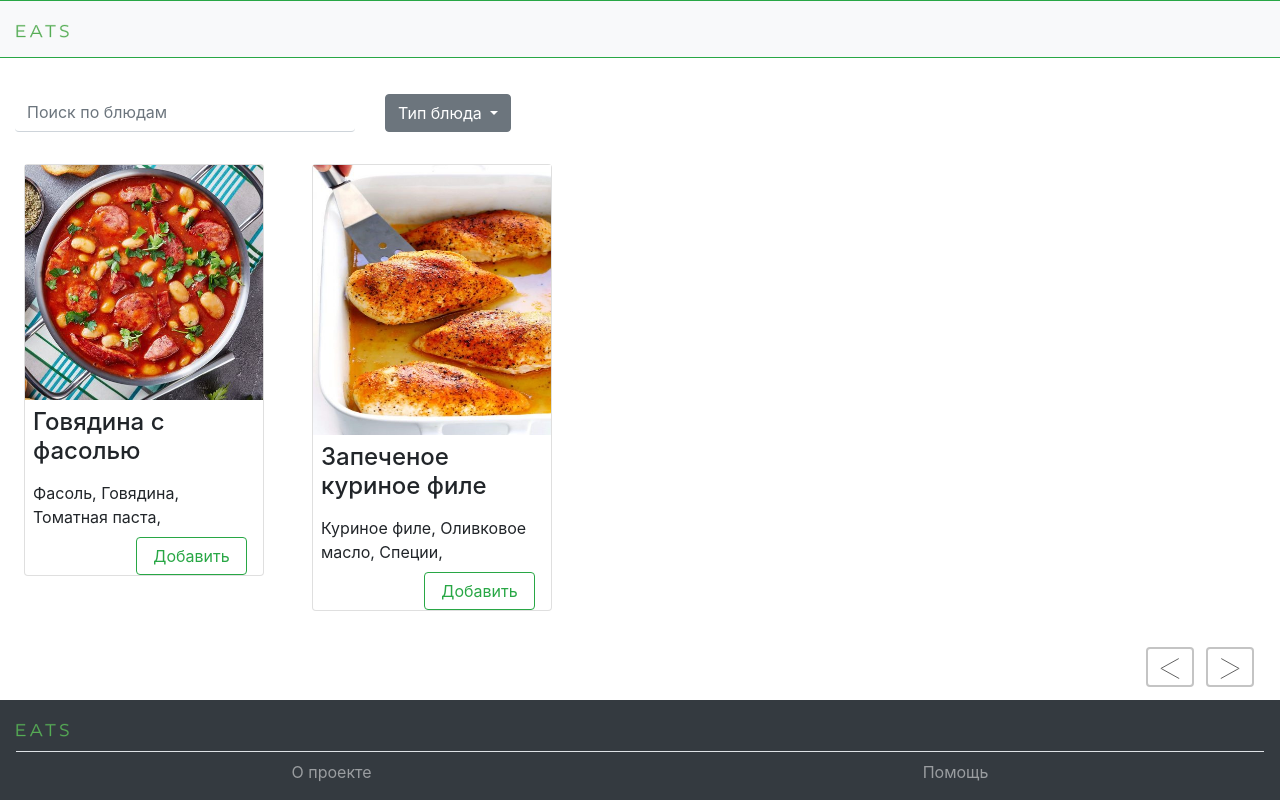
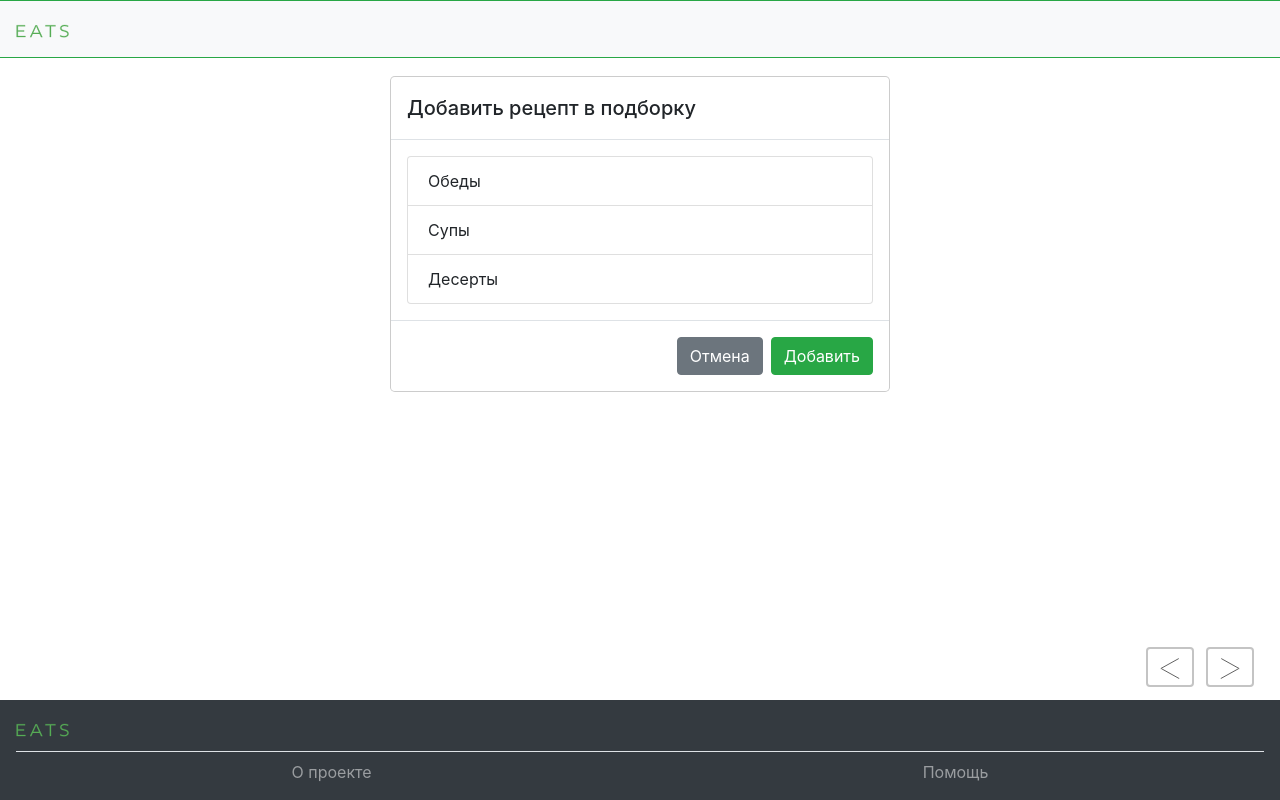
Before and after one commit to LizaSluzhaeva/EatsProject, a Vue app: page / in a window 1280 px wide. Built offline with nearby package versions, Linux system fonts and the light colour scheme.

Commit message:
feat: add Modal window for adding into selection

```diff
--- a/src/App.vue
+++ b/src/App.vue
@@ -2,13 +2,14 @@
   <div id="app" class="d-flex  justify-content-between" style="flex-direction: column; height: 100vh;">
     <TopBar></TopBar>
     <div>
-      <div class="mt-4 container row">
-        <SearchRecipe class="col col-lg-4 col-md-4 col-sm-4"></SearchRecipe>
-        <FilterRecipe class="col col-lg-2 col-md-2 col-sm-2"></FilterRecipe>
-      </div>
-      <ListOfRecipesShort></ListOfRecipesShort>
+<!--      <div class="mt-4 container row">-->
+<!--        <SearchRecipe class="col col-lg-4 col-md-4 col-sm-4"></SearchRecipe>-->
+<!--        <FilterRecipe class="col col-lg-2 col-md-2 col-sm-2"></FilterRecipe>-->
+<!--      </div>-->
+<!--      <ListOfRecipesShort></ListOfRecipesShort>-->
       <!--      <Authorization></Authorization>-->
       <!--    <Registration></Registration>-->
+      <ModalAddRecipeToSelection></ModalAddRecipeToSelection>
     </div>
     <div>
       <ButtonsToScroll></ButtonsToScroll>
@@ -19,25 +20,27 @@
 
 <script>
 import TopBar from "@/components/TopBar";
-import ListOfRecipesShort from "@/components/ListOfRecipesShort";
+// import ListOfRecipesShort from "@/components/ListOfRecipesShort";
 import BottomBar from "@/components/BottomBar";
-import SearchRecipe from "@/components/SearchRecipe";
-import FilterRecipe from "@/components/FilterRecipe";
+// import SearchRecipe from "@/components/SearchRecipe";
+// import FilterRecipe from "@/components/FilterRecipe";
 // import Authorization from "@/components/Authorization";
 // import Registration from "@/components/Registration";
 import ButtonsToScroll from "@/components/ButtonsToScroll";
+import ModalAddRecipeToSelection from "@/components/ModalAddRecipeToSelection";
 
 export default {
   name: 'App',
   components: {
     // Registration,
     // Authorization,
-    FilterRecipe,
-    SearchRecipe,
-    ListOfRecipesShort,
+    // FilterRecipe,
+    // SearchRecipe,
+    // ListOfRecipesShort,
     TopBar,
     BottomBar,
-    ButtonsToScroll
+    ButtonsToScroll,
+    ModalAddRecipeToSelection
   },
   methods: {
     async getRequest(url, method = 'Get', data = null) {
--- /dev/null
+++ b/src/components/ModalAddRecipeToSelection.vue
@@ -0,0 +1,61 @@
+<template>
+  <div class="modal mt-5" tabindex="-1" style="display: block">
+    <div class="modal-dialog">
+      <div class="modal-content">
+        <div class="modal-header">
+          <h5 class="modal-title">Добавить рецепт в подборку</h5>
+        </div>
+        <div class="modal-body">
+          <ul class="list-group">
+            <!--TODO если выбран добавить класс active из bootstrap-->
+            <!--<li class="list-group-item active" aria-current="true">An active item</li>-->
+            <li class="list-group-item" v-for="selection in user.selections" :key="selection">
+              {{selection.selectionName}}
+            </li>
+          </ul>
+        </div>
+        <div class="modal-footer">
+          <button type="button" class="btn btn-secondary" data-bs-dismiss="modal">Отмена</button>
+          <button type="button" class="btn btn-success">Добавить</button>
+        </div>
+      </div>
+    </div>
+  </div>
+
+</template>
+
+<script>
+export default {
+name: "ModalAddRecipeToSelection",
+  data() {
+    return {
+      user: {
+        userId: 1,
+        selections: [
+          {
+            selectionName: 'Обеды'
+          },
+          {
+            selectionName: 'Супы'
+          },
+          {
+            selectionName: 'Десерты'
+          }
+        ]
+      }
+    }
+  }
+}
+
+// let li = document.getElementsByClassName('list-group-item');
+//  function liClick() {
+//   li.classList.add('active');
+//   li.setAttribute("aria-current", 'true');
+// }
+
+</script>
+
+<style scoped>
+
+
+</style>
```
Also changed, not shown: src/assets/passwordPicture.png (added).
